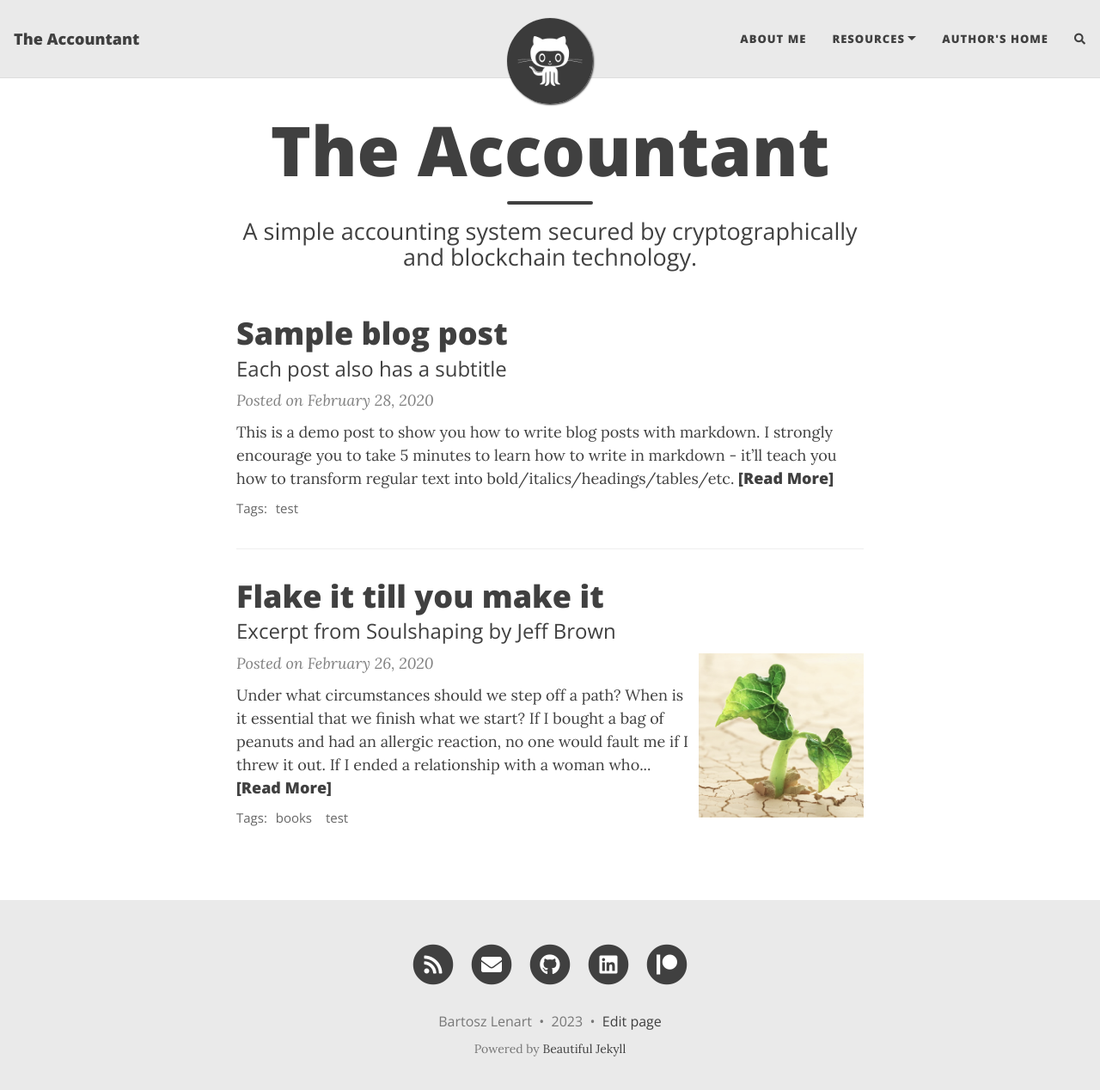
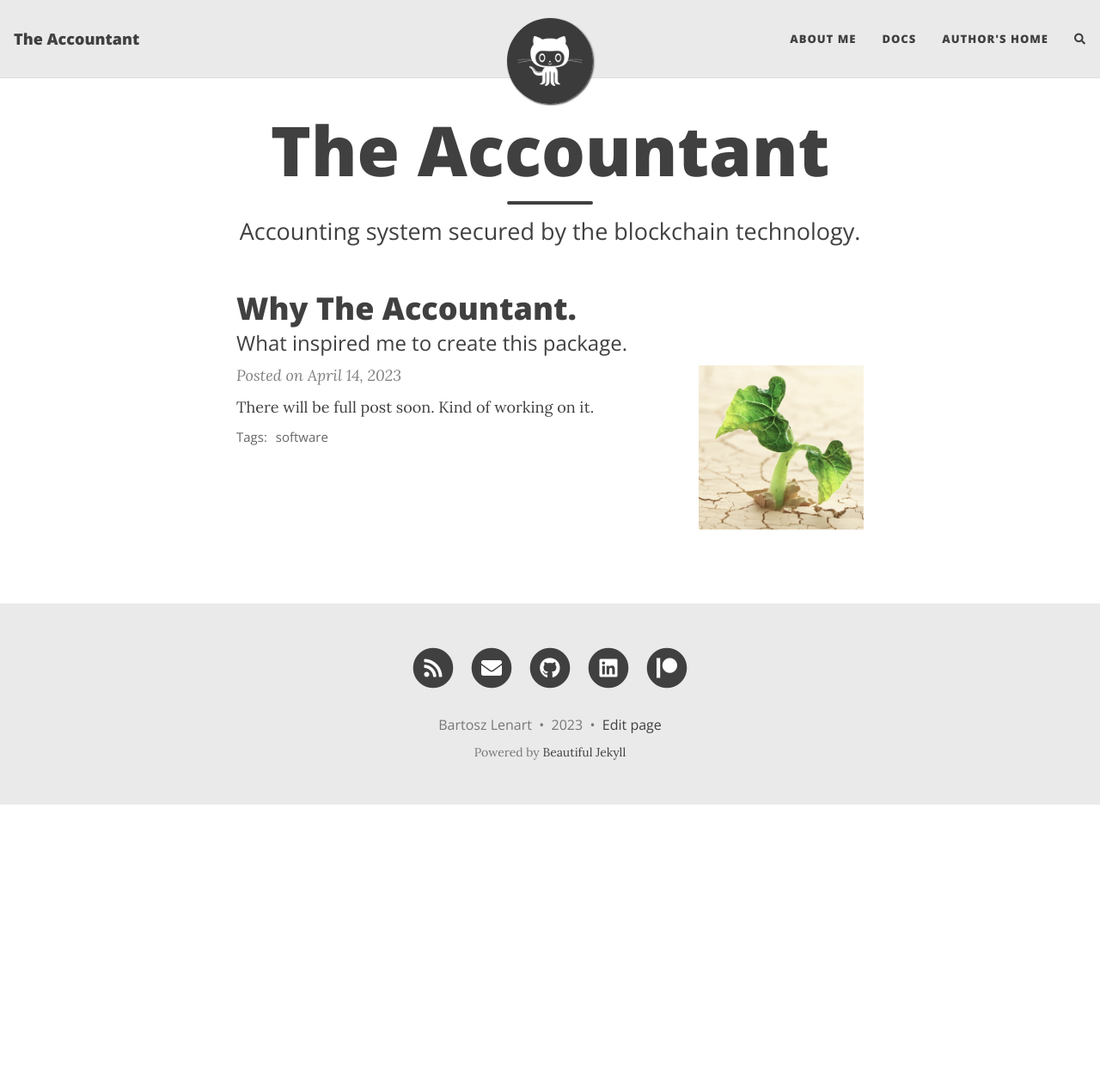
Before and after one commit to TheBlueDotGame/The-Accountant, a Jekyll site: the page built from docs/index.html, in a window 1280 px wide and 1281 px high. Shown: the top 1268 px of the window at 86% size. Built offline with Jekyll 4.4.1, drawn with Linux system fonts in a browser that asks for light colours; nearby versions of some CDN libraries; the list of posts is cut into pages by our own code; comment, search, counter and statistics services are not loaded.

Commit message:
Better docs.

````diff
--- a/docs/_config.yml
+++ b/docs/_config.yml
@@ -21,9 +21,7 @@ author: Bartosz Lenart
 
 navbar-links:
   About Me: "aboutme"
-  Resources:
-    - Founder: "https://github.com/bartossh"
-    - Documantation: "https://github.com/bartossh/The-Accountant"
+  Docs: "https://github.com/bartossh/The-Accountant"
   Author's home: "https://github.com/bartossh"
 
 ################
@@ -76,7 +74,7 @@ social-network-links:
 
 # If you want your website to generate an RSS feed, provide a description
 # The URL for the feed will be https://<your_website>/feed.xml
-rss-description: The Accountant is set of golang packages allowing to store signed transactions in a blockchain.
+rss-description: The Accountant is a golang package allowing to store signed transactions in a blockchain.
 
 ###########################
 # --- General options --- #
--- a/docs/_posts/2020-02-26-flake-it-till-you-make-it.md
+++ /dev/null
@@ -1,17 +0,0 @@
----
-layout: post
-title: Flake it till you make it
-subtitle: Excerpt from Soulshaping by Jeff Brown
-cover-img: /assets/img/path.jpg
-thumbnail-img: /assets/img/thumb.png
-share-img: /assets/img/path.jpg
-tags: [books, test]
----
-
-Under what circumstances should we step off a path? When is it essential that we finish what we start? If I bought a bag of peanuts and had an allergic reaction, no one would fault me if I threw it out. If I ended a relationship with a woman who hit me, no one would say that I had a commitment problem. But if I walk away from a seemingly secure route because my soul has other ideas, I am a flake?
-
-The truth is that no one else can definitively know the path we are here to walk. It’s tempting to listen—many of us long for the omnipotent other—but unless they are genuine psychic intuitives, they can’t know. All others can know is their own truth, and if they’ve actually done the work to excavate it, they will have the good sense to know that they cannot genuinely know anyone else’s. Only soul knows the path it is here to walk. Since you are the only one living in your temple, only you can know its scriptures and interpretive structure.
-
-At the heart of the struggle are two very different ideas of success—survival-driven and soul-driven. For survivalists, success is security, pragmatism, power over others. Success is the absence of material suffering, the nourishing of the soul be damned. It is an odd and ironic thing that most of the material power in our world often resides in the hands of younger souls. Still working in the egoic and material realms, they love the sensations of power and focus most of their energy on accumulation. Older souls tend not to be as materially driven. They have already played the worldly game in previous lives and they search for more subtle shades of meaning in this one—authentication rather than accumulation. They are often ignored by the culture at large, although they really are the truest warriors.
-
-A soulful notion of success rests on the actualization of our innate image. Success is simply the completion of a soul step, however unsightly it may be. We have finished what we started when the lesson is learned. What a fear-based culture calls a wonderful opportunity may be fruitless and misguided for the soul. Staying in a passionless relationship may satisfy our need for comfort, but it may stifle the soul. Becoming a famous lawyer is only worthwhile if the soul demands it. It is an essential failure if you are called to be a monastic this time around. If you need to explore and abandon ten careers in order to stretch your soul toward its innate image, then so be it. Flake it till you make it.
--- a/docs/_posts/2020-02-28-test-markdown.md
+++ /dev/null
@@ -1,78 +0,0 @@
----
-layout: post
-title: Sample blog post
-subtitle: Each post also has a subtitle
-gh-repo: daattali/beautiful-jekyll
-gh-badge: [star, fork, follow]
-tags: [test]
-comments: true
----
-
-This is a demo post to show you how to write blog posts with markdown.  I strongly encourage you to [take 5 minutes to learn how to write in markdown](https://markdowntutorial.com/) - it'll teach you how to transform regular text into bold/italics/headings/tables/etc.
-
-**Here is some bold text**
-
-## Here is a secondary heading
-
-Here's a useless table:
-
-| Number | Next number | Previous number |
-| :------ |:--- | :--- |
-| Five | Six | Four |
-| Ten | Eleven | Nine |
-| Seven | Eight | Six |
-| Two | Three | One |
-
-
-How about a yummy crepe?
-
-![Crepe](https://s3-media3.fl.yelpcdn.com/bphoto/cQ1Yoa75m2yUFFbY2xwuqw/348s.jpg)
-
-It can also be centered!
-
-![Crepe](https://s3-media3.fl.yelpcdn.com/bphoto/cQ1Yoa75m2yUFFbY2xwuqw/348s.jpg){: .mx-auto.d-block :}
-
-Here's a code chunk:
-
-~~~
-var foo = function(x) {
-  return(x + 5);
-}
-foo(3)
-~~~
-
-And here is the same code with syntax highlighting:
-
-```javascript
-var foo = function(x) {
-  return(x + 5);
-}
-foo(3)
-```
-
-And here is the same code yet again but with line numbers:
-
-{% highlight javascript linenos %}
-var foo = function(x) {
-  return(x + 5);
-}
-foo(3)
-{% endhighlight %}
-
-## Boxes
-You can add notification, warning and error boxes like this:
-
-### Notification
-
-{: .box-note}
-**Note:** This is a notification box.
-
-### Warning
-
-{: .box-warning}
-**Warning:** This is a warning box.
-
-### Error
-
-{: .box-error}
-**Error:** This is an error box.
--- /dev/null
+++ b/docs/_posts/2023-04-14-wy-the-accountant.md
@@ -0,0 +1,11 @@
+---
+layout: post
+title: Why The Accountant.
+subtitle: What inspired me to create this package.
+cover-img: /assets/img/path.jpg
+thumbnail-img: /assets/img/thumb.png
+share-img: /assets/img/path.jpg
+tags: [software]
+---
+
+There will be full post soon. Kind of working on it.
--- a/docs/index.html
+++ b/docs/index.html
@@ -1,5 +1,5 @@
 ---
 layout: home
 title: The Accountant
-subtitle: A simple accounting system secured by cryptographically and blockchain technology.
+subtitle: Accounting system secured by the blockchain technology.
 ---
````
Also changed, not shown: 1 other file.
